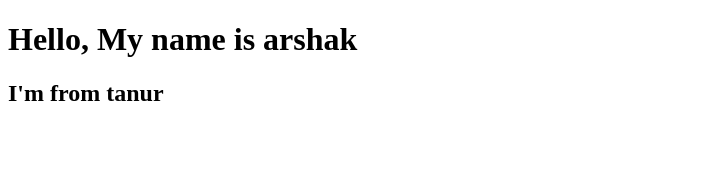
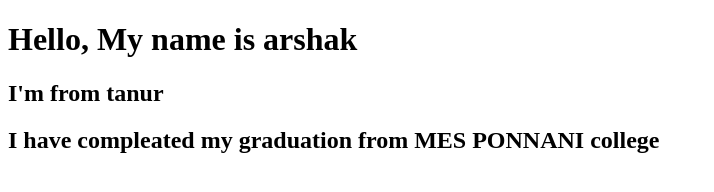
Before and after one commit to arshak2002/sample-git, a plain HTML site: page index.html in a window 1280 px wide. Shown: the whole page, without its empty margins (0-714 px from the left). Drawn offline with Linux system fonts and the light colour scheme.

Commit message:
First college commit

```diff
--- a/index.html
+++ b/index.html
@@ -10,6 +10,7 @@
 
     <h1>Hello, My name is arshak</h1>
     <h2>I'm from tanur </h2>
+    <h2>I have compleated my graduation from MES PONNANI college</h2>
 
 </body>
 </html>
```
